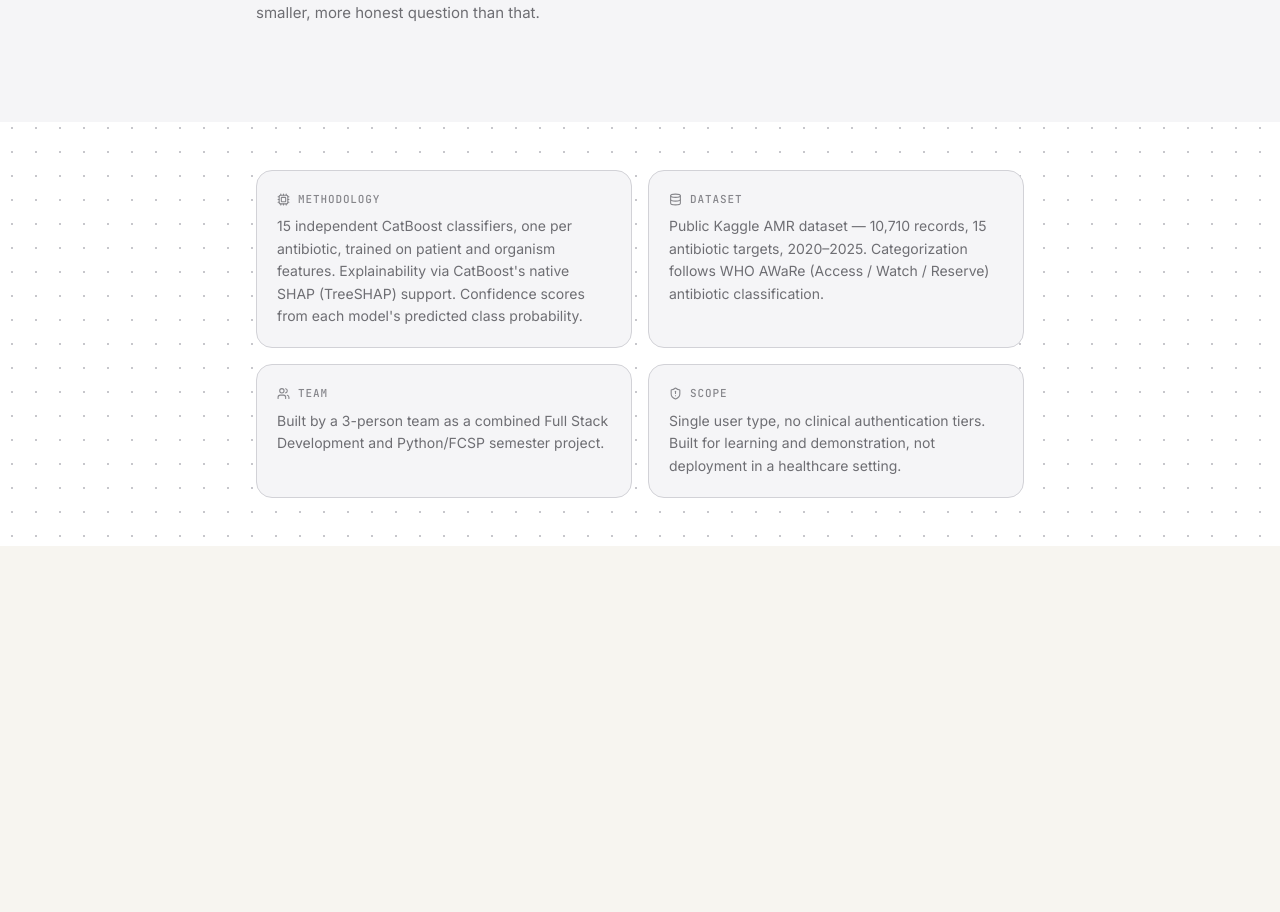
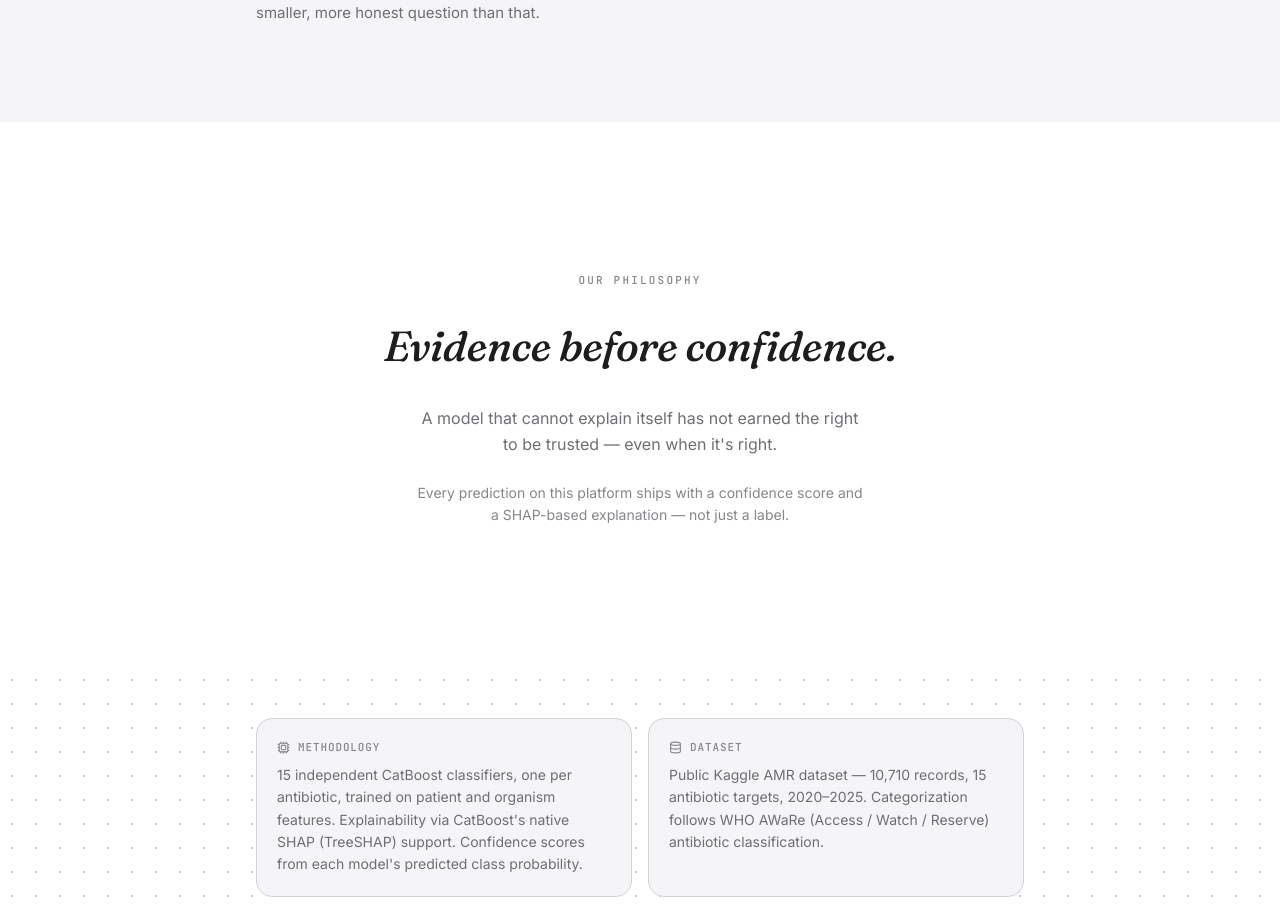
Before and after one commit to dhyeydaftary/antibiotic-resistance-intelligence-platform, a React (Vite) app in the folder frontend/: page /about in a window 1280 px wide. Shown: the part 820-1732 px from the top of the page. Before the commit the page ends 1366 px from the top, so only its background shows below. Built offline with nearby package versions, Linux system fonts and the light colour scheme; no server answers.

Commit message:
feat(about): add Section 3 philosophy pull-quote

```diff
--- /dev/null
+++ b/frontend/src/components/about/AboutPhilosophy.jsx
@@ -0,0 +1,69 @@
+import { motion } from 'framer-motion';
+
+const fadeUp = {
+    hidden: { opacity: 0, y: 14 },
+    visible: (i = 0) => ({
+        opacity: 1,
+        y: 0,
+        transition: { duration: 0.6, delay: i * 0.08, ease: [0.22, 1, 0.36, 1] },
+    }),
+};
+
+export default function AboutPhilosophy() {
+    return (
+        <section
+            id="philosophy"
+            data-testid="about-philosophy-section"
+            className="bg-canvas px-6 py-28 sm:py-36"
+        >
+            <div className="mx-auto max-w-2xl text-center">
+                <motion.span
+                    initial="hidden"
+                    whileInView="visible"
+                    viewport={{ once: true, margin: '-100px' }}
+                    custom={0}
+                    variants={fadeUp}
+                    className="mb-8 inline-block font-mono text-[11px] font-medium uppercase tracking-[0.2em] text-page-faint"
+                >
+                    Our philosophy
+                </motion.span>
+
+                <motion.blockquote
+                    initial="hidden"
+                    whileInView="visible"
+                    viewport={{ once: true, margin: '-100px' }}
+                    custom={1}
+                    variants={fadeUp}
+                >
+                    <p className="font-serif text-[34px] font-medium italic leading-[1.25] tracking-[-0.01em] text-page-ink sm:text-[42px]">
+                        Evidence before confidence.
+                    </p>
+                </motion.blockquote>
+
+                <motion.p
+                    initial="hidden"
+                    whileInView="visible"
+                    viewport={{ once: true, margin: '-100px' }}
+                    custom={2}
+                    variants={fadeUp}
+                    className="mx-auto mt-8 max-w-md font-sans text-[16px] leading-[1.65] text-page-muted"
+                >
+                    A model that cannot explain itself has not earned the right to be
+                    trusted — even when it's right.
+                </motion.p>
+
+                <motion.p
+                    initial="hidden"
+                    whileInView="visible"
+                    viewport={{ once: true, margin: '-100px' }}
+                    custom={3}
+                    variants={fadeUp}
+                    className="mx-auto mt-6 max-w-md font-sans text-[14px] leading-[1.6] text-page-faint"
+                >
+                    Every prediction on this platform ships with a confidence score and
+                    a SHAP-based explanation — not just a label.
+                </motion.p>
+            </div>
+        </section>
+    );
+}
--- a/frontend/src/pages/AboutPage.jsx
+++ b/frontend/src/pages/AboutPage.jsx
@@ -1,6 +1,7 @@
 import { Cpu, Database, ShieldAlert, Users } from 'lucide-react';
 import AboutOpening from '../components/about/AboutOpening';
 import AboutGap from '../components/about/AboutGap';
+import AboutPhilosophy from '../components/about/AboutPhilosophy';
 
 function InfoCard({ icon: Icon, label, id, children }) {
   return (
@@ -18,6 +19,7 @@ function AboutPage() {
     <div>
       <AboutOpening />
       <AboutGap />
+      <AboutPhilosophy />
 
       {/* TODO(about-redesign): everything below is the legacy compact layout.
           Will be replaced section-by-section per the redesign plan (Sections 2-13). */}
```
